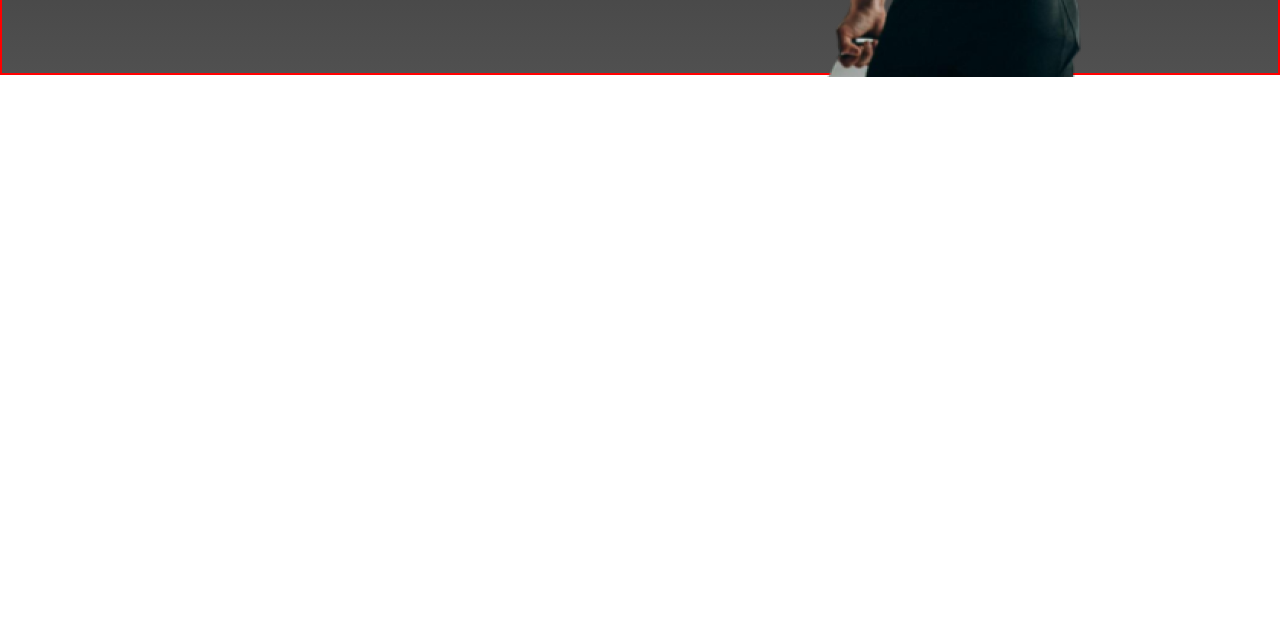
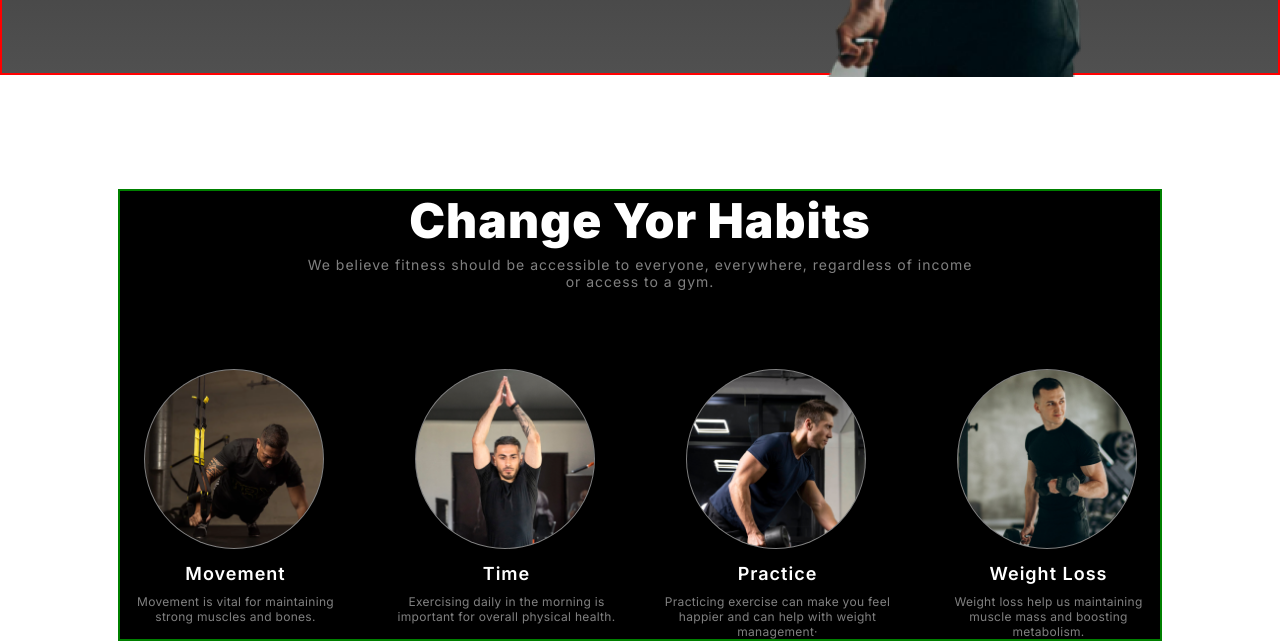
Before and after one commit to habibapanna/my-second-assignment, a plain HTML site: page index.html in a window 1280 px wide. Shown: the part 640-1283 px from the top of the page. Before the commit the page ends 800 px from the top, so only its background shows below. Drawn offline with Linux system fonts and the light colour scheme.

Commit message:
change your habit section done

```diff
--- a/index.html
+++ b/index.html
@@ -47,10 +47,48 @@
                 <img src="images/Images 2.png" alt="">
             </div>
         </div>
+    </header>
+    <!-- main section starts here -->
+    <main>
+        <!-- Change your habit section -->
+        <section class="change-habits-container">
+            <div class="change-habits-content">
+                <h1>Change Yor Habits</h1>
+            <p>We believe fitness should be accessible to everyone, everywhere, regardless of income or access to a gym.</p>
+            </div>
+            <div class="change-habits-container-rules">
+                <div class="rules-1">
+                    <img src="images/image 3.png" alt="">
+                    <div class="rules-1-description">
+                        <h4>Movement</h4>
+                    <p>Movement is vital for maintaining strong muscles and bones.</p>
+                    </div>
+                </div>
+                <div class="rules-2">
+                    <img src="images/image 2.png" alt="">
+                    <div class="rules-1-description">
+                        <h4>Time</h4>
+                    <p>Exercising daily in the morning is important for overall physical health.</p>
+                    </div>
+                </div>
+                <div class="rules-3">
+                    <img src="images/image 4.png" alt="">
+                    <div class="rules-1-description">
+                        <h4>Practice</h4>
+                    <p>Practicing exercise can make you feel happier and can help with weight management·</p>
+                    </div>
+                </div>
+                <div class="rules-4">
+                    <img src="images/image 5.png" alt="">
+                    <div class="rules-1-description">
+                        <h4>Weight Loss</h4>
+                    <p>Weight loss help us maintaining muscle mass and boosting metabolism.</p>
+                    </div>
+                </div>
 
-    </header>
-    <main>
-
+            </div>
+        </section>
+    </main>
     </main>
     <footer>
 
--- a/styles/styles.css
+++ b/styles/styles.css
@@ -234,3 +234,130 @@ margin-left: 30px;
 margin-top: 2px;
 letter-spacing: 1px;
 }
+/* banner section end */
+/* main section styles is here */
+.change-habits-container{
+  width: 1044px;
+height: 452px;
+border: 2px solid green;
+margin: 0 auto;
+margin-top: 114px;
+background-color: black;
+}
+.change-habits-content{
+  width: 671px;
+height: 120px;
+margin: 0 auto;
+display: flex;
+flex-direction: column;
+justify-content: flex start;
+align-items: center;
+background-color: black;
+}
+.change-habits-content h1{
+  width: 476px;
+height: 58px;
+display: flex;
+flex-direction: column;
+justify-content: flex start;
+align-items: center;
+letter-spacing: 1px;
+color: rgb(255, 255, 255);
+font-family: "Inter";
+font-size: 48px;
+font-weight: 900;
+
+}
+.change-habits-content p{
+  width: 671px;
+height: 48px;
+display: flex;
+flex-direction: column;
+justify-content: center;
+align-items: center;
+text-align: center;
+letter-spacing: 1px;
+color: rgba(255, 255, 255, 0.5);
+font-family: "Inter";
+font-size: 14px;
+font-weight: 400;
+}
+.change-habits-container-rules{
+  width: 1044px;
+height: 274px;
+margin-top: 58px;
+display: flex;
+justify-content: space-between;
+}
+.rules-1{
+  width: 231px;
+  height: 274px;
+}
+.rules-1 img{
+width: 180px;
+height: 180px;
+border: 1px solid rgba(255, 255, 255, 0.1);
+border-radius: 100px;
+background: rgba(255, 255, 255, 0.450);
+margin-left: 24px;
+}
+.rules-1-description{
+  width: 231px;
+  height: 64px;
+  display: flex;
+flex-direction: column;
+justify-content: flex-start;
+align-items: center;
+color: rgb(255, 255, 255);
+text-align: center;
+margin-top: 10px;
+}
+.rules-1-description h4{
+  width: 200px;
+height: 22px;
+color: rgb(255, 255, 255);
+font-family: "Inter";
+font-size: 18px;
+font-weight: 600;
+display: flex;
+flex-direction: column;
+justify-content: flex-start;
+align-items: center;
+letter-spacing: 1px;
+
+}
+.rules-1-description p{
+  width: 231px;
+  height: 36px;
+  color: rgba(255, 255, 255, 0.5);
+font-family: "Inter";
+font-size: 12px;
+font-weight: 400;
+letter-spacing: 0.3px;
+margin-top: 10px;
+}
+.rules-2 img{
+  width: 180px;
+  height: 180px;
+  border: 1px solid rgba(255, 255, 255, 0.1);
+  border-radius: 100px;
+  background: rgba(255, 255, 255, 0.450);
+  margin-left: 24px;
+}
+.rules-3 img{
+  width: 180px;
+  height: 180px;
+  border: 1px solid rgba(255, 255, 255, 0.1);
+  border-radius: 100px;
+  background: rgba(255, 255, 255, 0.450);
+  margin-left: 24px;
+}
+.rules-4 img{
+  width: 180px;
+  height: 180px;
+  border: 1px solid rgba(255, 255, 255, 0.1);
+  border-radius: 100px;
+  background: rgba(255, 255, 255, 0.450);
+  margin-left: 24px;
+}
+/* Change your habit section */
```
